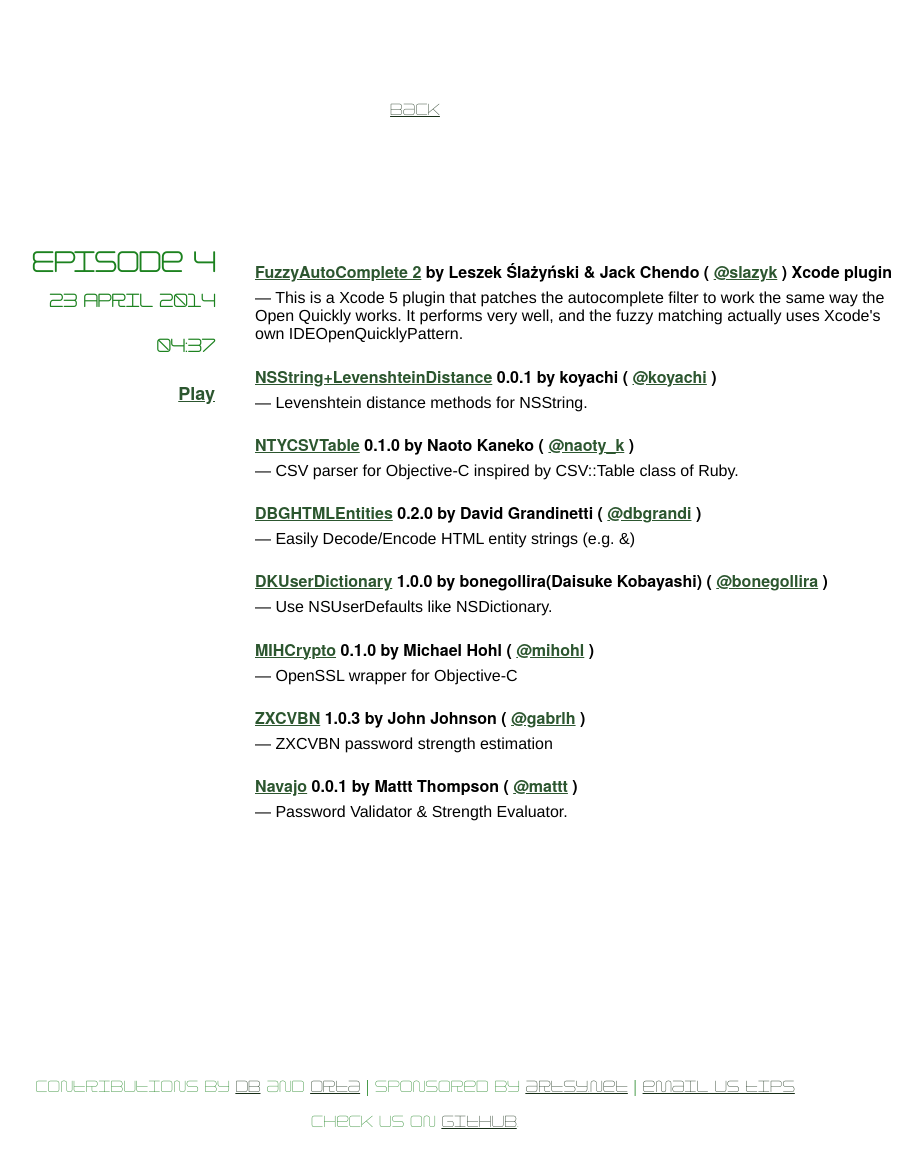
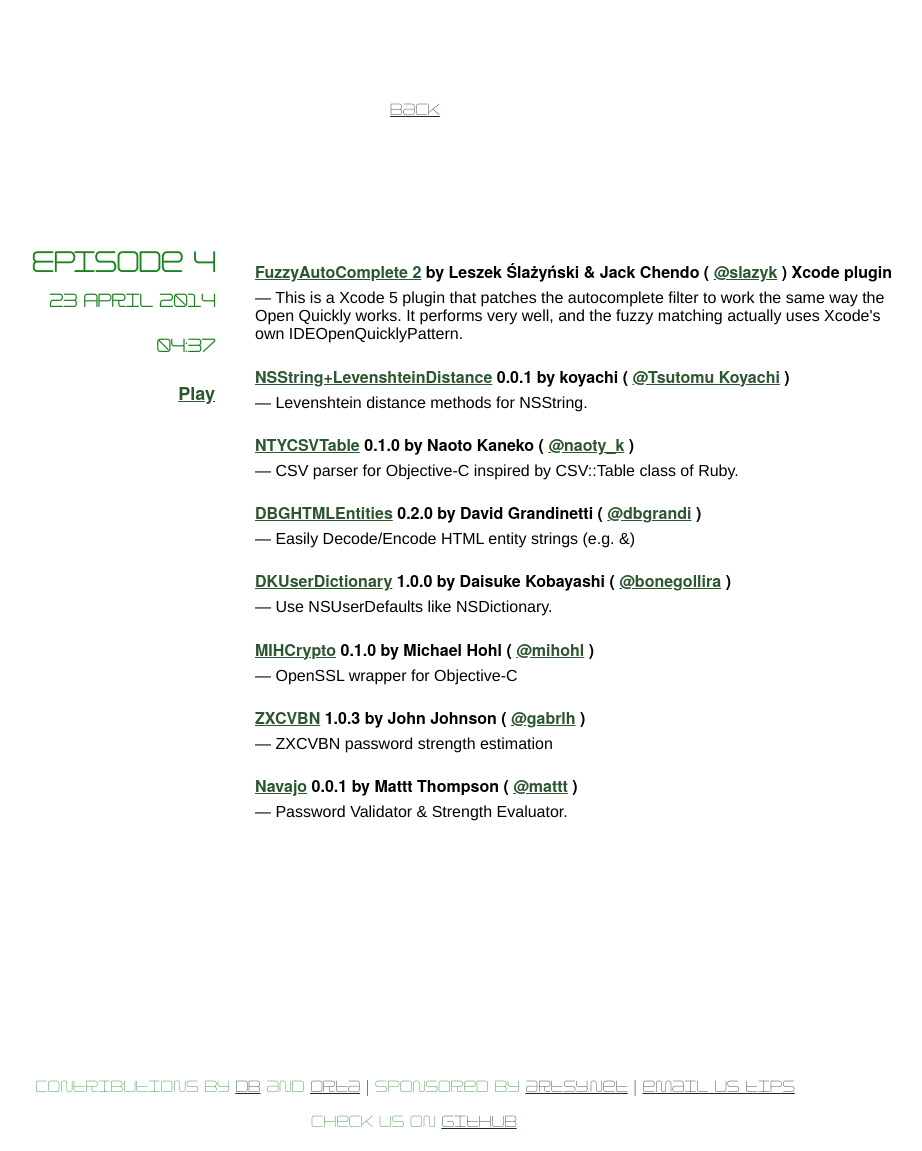
Before and after one commit to pod5/pod5.github.io, a Jekyll site: the page built from _posts/2014-04-23-episode4.html, in a window 1280 px wide. Shown: the whole page, without its empty margins (225-1147 px from the left). Built offline with Jekyll 4.4.1, drawn with Linux system fonts in a browser that asks for light colours; some of the changed lines change nothing that is shown.

Commit message:
Corrected a couple of names.

```diff
--- a/_posts/2014-04-23-episode4.html
+++ b/_posts/2014-04-23-episode4.html
@@ -11,13 +11,13 @@
 
 {% include note_not_pod.html project="FuzzyAutoComplete 2" subtitle="Xcode plugin" author="Leszek Ślażyński & Jack Chendo" twitter="slazyk" description="This is a Xcode 5 plugin that patches the autocomplete filter to work the same way the Open Quickly works. It performs very well, and the fuzzy matching actually uses Xcode's own IDEOpenQuicklyPattern." homepage="https://github.com/FuzzyAutocomplete/FuzzyAutocompletePlugin" %}
 
-{% include note.html   project='NSString+LevenshteinDistance' version='0.0.1' author='koyachi' twitter='koyachi' description='Levenshtein distance methods for NSString.' homepage='https://github.com/koyachi/NSString-LevenshteinDistance' %}
+{% include note.html   project='NSString+LevenshteinDistance' version='0.0.1' author='koyachi' twitter='Tsutomu Koyachi' description='Levenshtein distance methods for NSString.' homepage='https://github.com/koyachi/NSString-LevenshteinDistance' %}
 
 {% include note.html   project='NTYCSVTable' version='0.1.0' author='Naoto Kaneko' twitter='naoty_k' description='CSV parser for Objective-C inspired by CSV::Table class of Ruby.' homepage='https://github.com/naoty/NTYCSVTable' %}
 
 {% include note.html   project='DBGHTMLEntities' version='0.2.0' author='David Grandinetti' twitter='dbgrandi' description='Easily Decode/Encode HTML entity strings (e.g. &amp;)' homepage='https://github.com/dbgrandi/DBGHTMLEntities' %}
 
-{% include note.html   project='DKUserDictionary' version='1.0.0' author='bonegollira(Daisuke Kobayashi)' twitter='bonegollira' description='Use NSUserDefaults like NSDictionary.' homepage='https://github.com/bonegollira/DKUserDictionary' %}
+{% include note.html   project='DKUserDictionary' version='1.0.0' author='Daisuke Kobayashi' twitter='bonegollira' description='Use NSUserDefaults like NSDictionary.' homepage='https://github.com/bonegollira/DKUserDictionary' %}
 
 {% include note.html   project='MIHCrypto' version='0.1.0' author='Michael Hohl' twitter='mihohl' description='OpenSSL wrapper for Objective-C' homepage='https://github.com/hohl/MIHCrypto' %}
 
```
